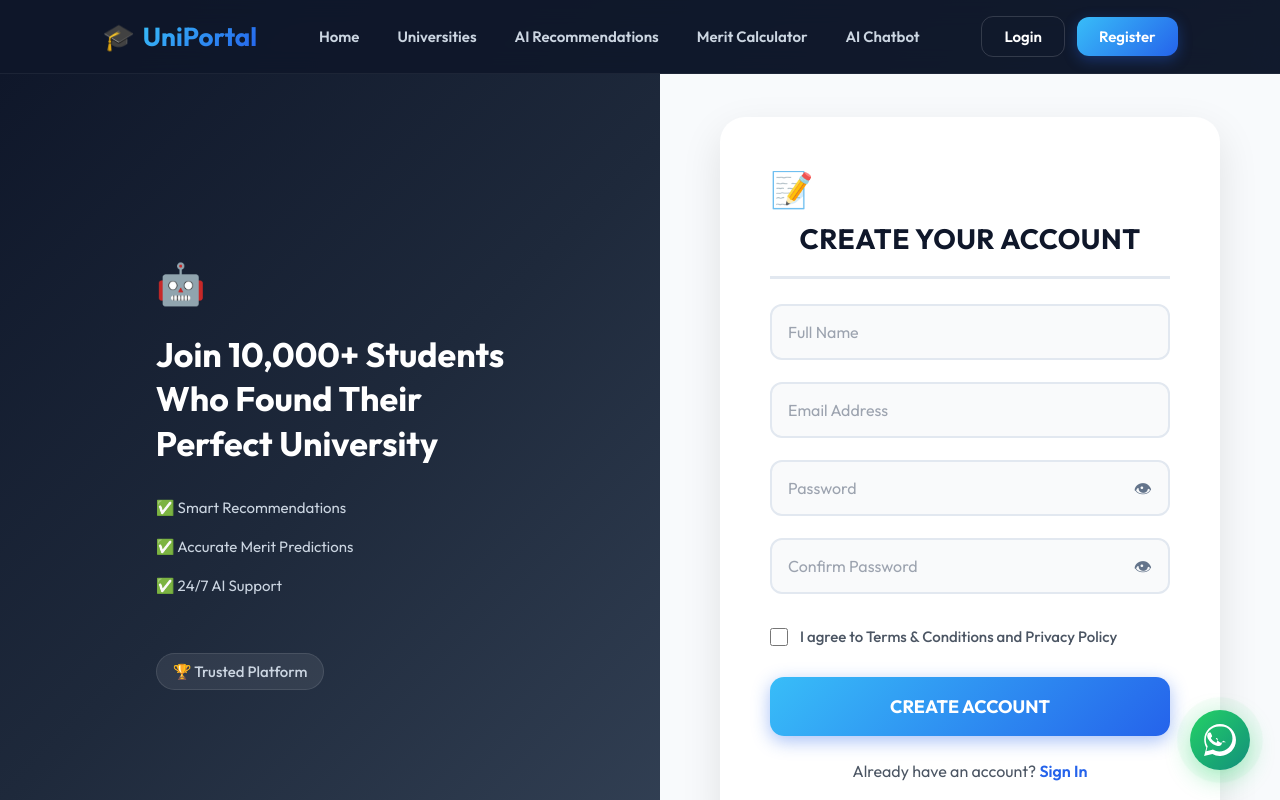
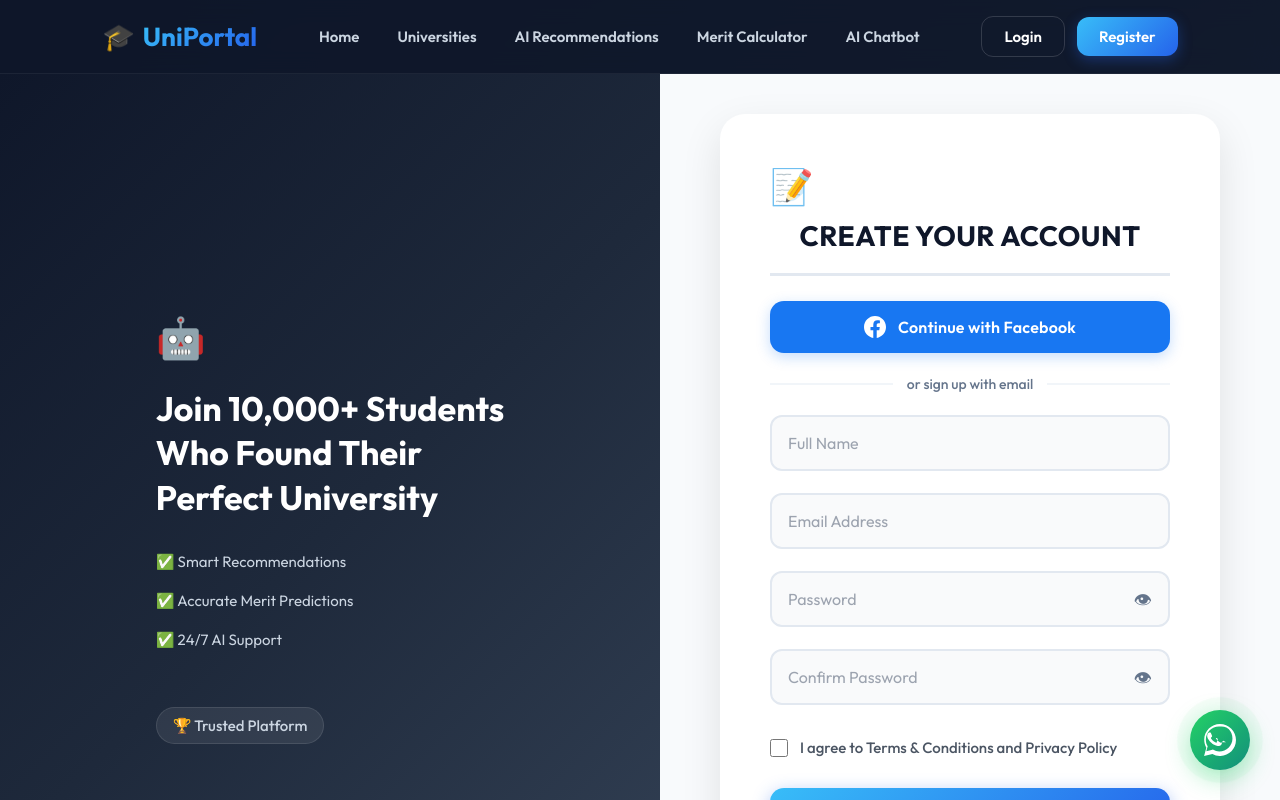
Before and after one commit to Faizan-Saeed-hub/university-portal, a React (Create React App) app: page /signup in a window 1280 px wide. Built offline with nearby package versions, Linux system fonts and the light colour scheme; no server answers.

Commit message:
Add premium Facebook and Email signup options with high-fidelity simulated OAuth logic

```diff
--- a/src/pages/Signup.css
+++ b/src/pages/Signup.css
@@ -224,6 +224,102 @@
   transform: none;
 }
 
+/* SOCIAL SIGNUP OPTIONS */
+
+.social-signup-container {
+  margin: 5px 0 10px;
+  width: 100%;
+}
+
+.social-btn {
+  width: 100%;
+  padding: 15px;
+  border-radius: 14px;
+  font-size: 16px;
+  font-weight: 600;
+  cursor: pointer;
+  display: flex;
+  align-items: center;
+  justify-content: center;
+  gap: 12px;
+  transition: all 0.25s cubic-bezier(0.4, 0, 0.2, 1);
+  font-family: "Poppins", sans-serif;
+  letter-spacing: 0.2px;
+}
+
+.facebook-btn {
+  background: #1877f2;
+  color: white;
+  border: none;
+  box-shadow: 0 4px 14px rgba(24, 119, 242, 0.25);
+}
+
+.facebook-btn:hover:not(:disabled) {
+  background: #166fe5;
+  transform: translateY(-2px);
+  box-shadow: 0 6px 20px rgba(24, 119, 242, 0.35);
+}
+
+.facebook-btn:active:not(:disabled) {
+  transform: translateY(0);
+  box-shadow: 0 4px 10px rgba(24, 119, 242, 0.2);
+}
+
+.facebook-btn:disabled {
+  background-color: #cbd5e1;
+  color: #94a3b8;
+  cursor: not-allowed;
+  box-shadow: none;
+}
+
+.social-icon-svg {
+  width: 22px;
+  height: 22px;
+}
+
+/* Spinner for Facebook Connection */
+.spinner-fb {
+  width: 20px;
+  height: 20px;
+  border: 3px solid rgba(255, 255, 255, 0.3);
+  border-radius: 50%;
+  border-top-color: white;
+  animation: spin-fb 0.8s ease-in-out infinite;
+}
+
+@keyframes spin-fb {
+  to {
+    transform: rotate(360deg);
+  }
+}
+
+/* Signup Divider styling */
+.signup-divider {
+  display: flex;
+  align-items: center;
+  text-align: center;
+  margin: 22px 0;
+  color: #64748b;
+  font-size: 14px;
+  font-weight: 500;
+}
+
+.signup-divider::before,
+.signup-divider::after {
+  content: '';
+  flex: 1;
+  border-bottom: 2px solid #f1f5f9;
+  transition: border-color 0.3s ease;
+}
+
+.signup-divider:not(:empty)::before {
+  margin-right: 14px;
+}
+
+.signup-divider:not(:empty)::after {
+  margin-left: 14px;
+}
+
 .signin-text {
   margin-top: 25px;
   text-align: center;
--- a/src/pages/Signup.js
+++ b/src/pages/Signup.js
@@ -30,6 +30,7 @@ function Signup() {
   const [error, setError] =
     useState("");
   const [loading, setLoading] = useState(false);
+  const [loadingFB, setLoadingFB] = useState(false);
 
   const handleSignup = async () => {
 
@@ -131,6 +132,38 @@ function Signup() {
     }
   };
 
+  const handleFacebookSignup = async () => {
+    setError("");
+    setLoadingFB(true);
+    try {
+      // Simulate high-fidelity OAuth connection delay (1.5 seconds)
+      await new Promise((resolve) => setTimeout(resolve, 1500));
+      const fbEmail = "muhammadfaizan25092003@gmail.com";
+      const fbName = "Muhammad Faizan";
+
+      // Register the user on the backend
+      try {
+        await axios.post((process.env.REACT_APP_API_URL || "https://university-admission-support-system.up.railway.app") + "/api/users/signup", {
+          name: fbName,
+          email: fbEmail,
+          password: "facebook_oauth_secure_token_123"
+        });
+      } catch (err) {
+        // If the user already exists, that is perfectly fine (it acts as a login redirection)
+        console.log("Facebook registration handled: user may already exist.", err);
+      }
+
+      localStorage.setItem("isLoggedIn", "true");
+      localStorage.setItem("currentUser", fbEmail);
+      localStorage.setItem("userRole", "Student");
+      navigate("/dashboard");
+    } catch (err) {
+      setError("Facebook authentication failed. Please try again.");
+    } finally {
+      setLoadingFB(false);
+    }
+  };
+
   return (
     <>
       <Navbar />
@@ -199,6 +232,28 @@ function Signup() {
                 {error}
               </p>
             )}
+
+            {/* Facebook Signup Option */}
+            <div className="social-signup-container">
+              <button
+                className="social-btn facebook-btn"
+                onClick={handleFacebookSignup}
+                disabled={loading || loadingFB}
+              >
+                {loadingFB ? (
+                  <span className="spinner-fb"></span>
+                ) : (
+                  <svg className="social-icon-svg" viewBox="0 0 24 24" fill="currentColor">
+                    <path d="M24 12.073c0-6.627-5.373-12-12-12s-12 5.373-12 12c0 5.99 4.388 10.954 10.125 11.854v-8.385H7.078v-3.47h3.047V9.43c0-3.007 1.792-4.669 4.533-4.669 1.312 0 2.686.235 2.686.235v2.953H15.83c-1.491 0-1.956.925-1.956 1.874v2.25h3.328l-.532 3.47h-2.796v8.385C19.612 23.027 24 18.062 24 12.073z"/>
+                  </svg>
+                )}
+                {loadingFB ? "Connecting to Facebook..." : "Continue with Facebook"}
+              </button>
+            </div>
+
+            <div className="signup-divider">
+              <span>or sign up with email</span>
+            </div>
 
             {/* NAME */}
 
@@ -313,7 +368,7 @@ function Signup() {
             <button
               className="signup-btn"
               onClick={handleSignup}
-              disabled={loading}
+              disabled={loading || loadingFB}
             >
               {loading ? "CREATING ACCOUNT..." : "CREATE ACCOUNT"}
             </button>
```
